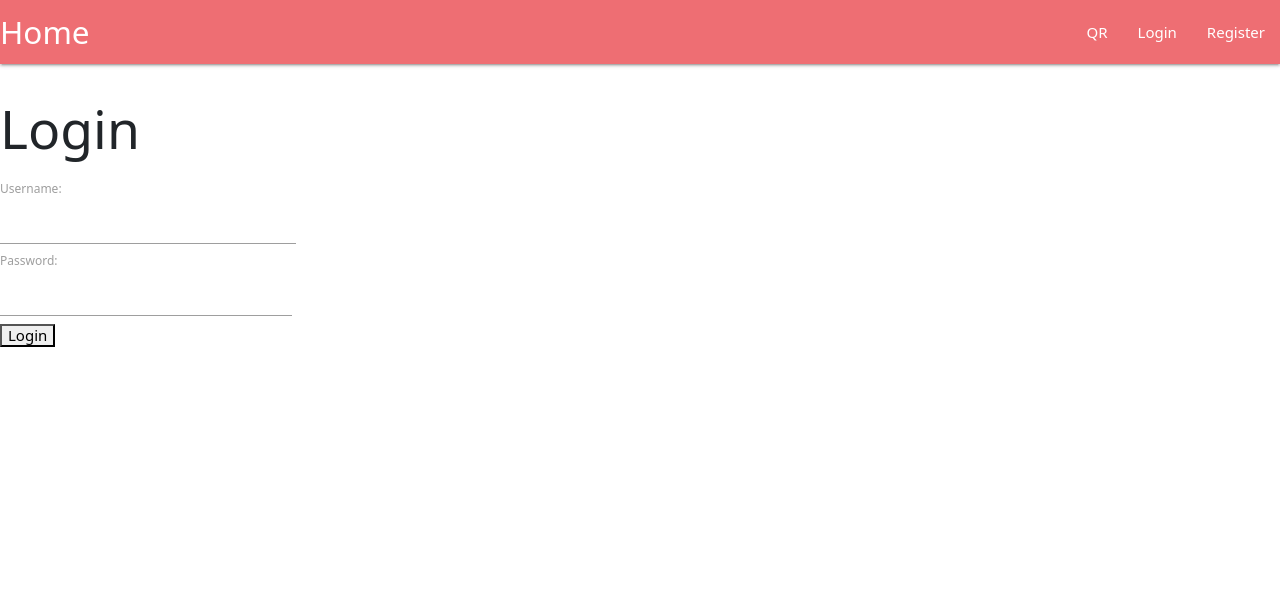
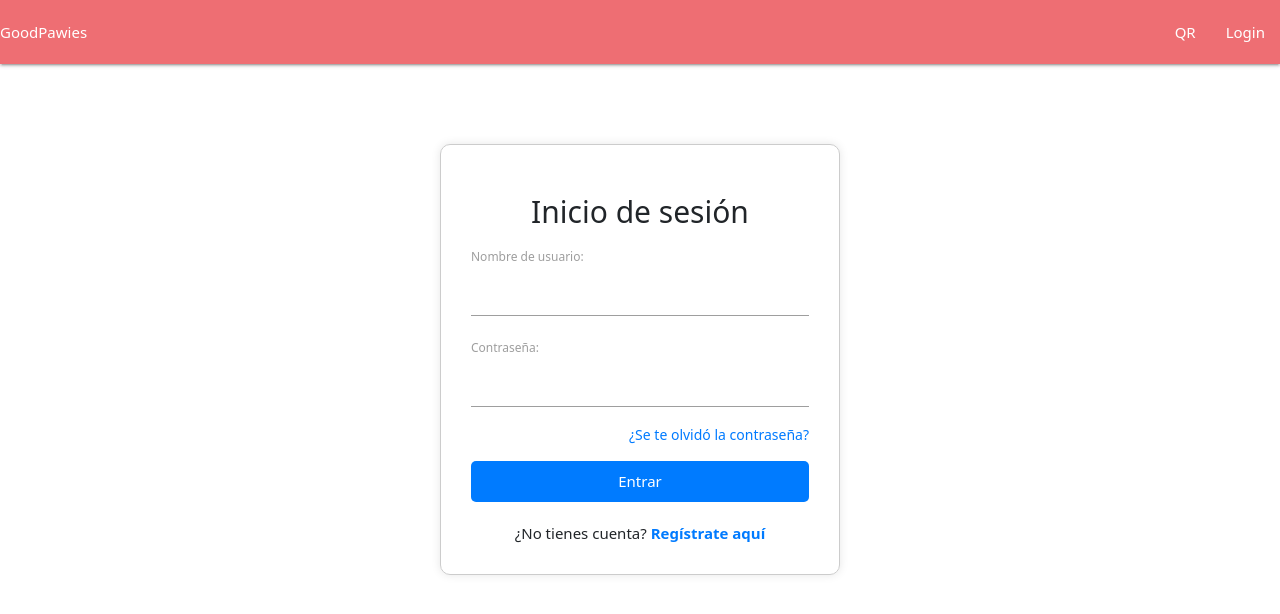
Before and after one commit to Karen02213/goodpawiesUI, a React (Create React App) app in the folder client/: page /login in a window 1280 px wide. Shown: the top 614 px of the page. Built offline with nearby package versions, Linux system fonts and the light colour scheme.

Commit message:
add login and register user

```diff
--- a/client/src/App.js
+++ b/client/src/App.js
@@ -3,8 +3,8 @@ import { useRef } from 'react';
 import { BrowserRouter as Router, Routes, Route, Link } from 'react-router-dom';
 import HomePage from './pages/HomePage';
 import QrPage from './pages/QrPage';
-import LoginPage from './pages/LoginPage';
-import RegisterPage from './pages/RegisterPage';
+import LoginPage from './pages/login/LoginPage';
+import RegisterPage from './pages/register/RegisterPage';
 
 function App() {
   return (
@@ -12,11 +12,10 @@ function App() {
       <div>
         <nav>
           <div className="nav-wrapper">
-            <Link className="brand-logo" to="/">Home</Link>
+            <Link to="/">GoodPawies</Link>
             <ul id="nav-mobile" className="right hide-on-med-and-down">
-              <li><Link to="/qr">QR</Link></li>
+              <li><Link to="/QrPage">QR</Link></li>
               <li><Link to="/login">Login</Link></li>
-              <li><Link to="/register">Register</Link></li>
             </ul>
           </div>
         </nav>
@@ -24,7 +23,7 @@ function App() {
           <Route path="/" element={<HomePage />} />
           <Route path="/qr" element={<QrPage />} />
           <Route path="/login" element={<LoginPage />} />
-          <Route path="/register" element={<RegisterPage />} />
+          <Route path="/registrarse" element={<RegisterPage />} />
         </Routes>
       </div>
     </Router>
--- a/client/src/pages/LoginPage.js
+++ /dev/null
@@ -1,18 +0,0 @@
-function LoginPage() {
-  return (
-    <div>
-      <h2>Login</h2>
-      <form>
-        <div>
-          <label>Username: <input name="username" /></label>
-        </div>
-        <div>
-          <label>Password: <input name="password" type="password" /></label>
-        </div>
-        <button type="submit">Login</button>
-      </form>
-    </div>
-  );
-}
-
-export default LoginPage;
--- /dev/null
+++ b/client/src/pages/login/LoginPage.js
@@ -0,0 +1,100 @@
+import React, { useState } from 'react';
+import {  BrowserRouter as Router , Routes, Route, Link, useNavigate } from 'react-router-dom';
+
+function LoginPage() {
+  const [form, setForm] = useState({ username: '', password: '' });
+  const navigate = useNavigate();
+
+  const handleChange = (e) => {
+    setForm({ ...form, [e.target.name]: e.target.value });
+  };
+
+  const handleSubmit = (e) => {
+    e.preventDefault();
+
+    if (form.username === '' || form.password === '') {
+      alert('Por favor, completa todos los campos');
+      return;
+    }
+
+    alert('Inicio de sesión exitoso');
+    navigate('/');
+  };
+
+  return (
+    <div style={{
+      width: '90%',
+      maxWidth: '400px',
+      margin: '80px auto',
+      padding: '30px',
+      border: '1px solid #ccc',
+      borderRadius: '10px',
+      boxShadow: '0 0 10px rgba(0,0,0,0.1)'
+    }}>
+      <h1 style={{ textAlign: 'center', marginBottom: '20px' }}>Inicio de sesión</h1>
+
+      <form onSubmit={handleSubmit}>
+        <div style={{ marginBottom: '15px' }}>
+          <label style={{ display: 'block', marginBottom: '5px' }}>Nombre de usuario:</label>
+          <input
+            name="username"
+            type="text"
+            value={form.username}
+            onChange={handleChange}
+            style={{
+              width: '100%',
+              padding: '10px',
+              fontSize: '1rem',
+              boxSizing: 'border-box'
+            }}
+          />
+        </div>
+
+        <div style={{ marginBottom: '15px' }}>
+          <label style={{ display: 'block', marginBottom: '5px' }}>Contraseña:</label>
+          <input
+            name="password"
+            type="password"
+            value={form.password}
+            onChange={handleChange}
+            style={{
+              width: '100%',
+              padding: '10px',
+              fontSize: '1rem',
+              boxSizing: 'border-box'
+            }}
+          />
+          <div style={{ textAlign: 'right', marginTop: '8px' }}>
+            <Link to="" style={{ fontSize: '14px', color: '#007bff' }}>
+              ¿Se te olvidó la contraseña?
+            </Link>
+          </div>
+        </div>
+
+        <button
+          type="submit"
+          style={{
+            width: '100%',
+            padding: '12px',
+            backgroundColor: '#007bff',
+            color: '#fff',
+            fontSize: '1rem',
+            border: 'none',
+            borderRadius: '5px',
+            cursor: 'pointer'
+          }}
+        >
+          Entrar
+        </button>
+      </form>
+      <div style={{ textAlign: 'center', marginTop: '20px' }}>
+        <span>¿No tienes cuenta? </span>
+        <Link to="/registrarse" style={{ color: '#007bff', fontWeight: 'bold' }}>
+            Regístrate aquí
+        </Link>
+      </div>
+    </div>
+  );
+}
+
+export default LoginPage;
--- /dev/null
+++ b/client/src/pages/register/RegisterPage.js
@@ -0,0 +1,90 @@
+import { useState } from "react";
+
+function RegisterPage() {
+  const [step, setStep] = useState(1);
+  const [userData, setUserData] = useState({
+    username: "",
+    email: "",
+    password: ""
+  });
+
+  const [petData, setPetData] = useState({
+    name: "",
+    species: "",
+    age: ""
+  });
+
+  const handleUserChange = (e) => {
+    setUserData({ ...userData, [e.target.name]: e.target.value });
+  };
+
+  const handlePetChange = (e) => {
+    setPetData({ ...petData, [e.target.name]: e.target.value });
+  };
+
+  const handleUserSubmit = (e) => {
+    e.preventDefault();
+    // Aquí puedes guardar el usuario (llamar API, etc)
+    console.log("Usuario registrado:", userData);
+    setStep(2);
+  };
+
+  const handlePetSubmit = (e) => {
+    e.preventDefault();
+    // Aquí puedes guardar la mascota (llamar API, etc)
+    console.log("Mascota registrada:", petData);
+    alert("¡Usuario y mascota registrados con éxito!");
+  };
+
+  return (
+    <div style={{ maxWidth: 400, margin: "50px auto", padding: 20, border: "1px solid #ccc", borderRadius: 10 }}>
+      {step === 1 && (
+        <form onSubmit={handleUserSubmit}>
+          <h1>Registro de Usuario</h1>
+          <div>
+            <label>Apellido:</label>
+            <input type="text" name="username" value={userData.username} onChange={handleUserChange} required />
+          </div>
+          <div>
+            <label>Nombre:</label>
+            <input type="text" name="username" value={userData.username} onChange={handleUserChange} required />
+          </div>
+          <div>
+            <label>Telefono:</label>
+            <input type="text" name="username" value={userData.username} onChange={handleUserChange} required />
+          </div>
+          <div>
+            <label>Email:</label>
+            <input type="email" name="email" value={userData.email} onChange={handleUserChange} required />
+          </div>
+          <div>
+            <label>Contraseña:</label>
+            <input type="password" name="password" value={userData.password} onChange={handleUserChange} required />
+          </div>
+          <button type="submit">Siguiente</button>
+        </form>
+      )}
+
+      {step === 2 && (
+        <form onSubmit={handlePetSubmit}>
+          <h2>Registro de Mascota</h2>
+          <div>
+            <label>Nombre de la mascota:</label>
+            <input type="text" name="name" value={petData.name} onChange={handlePetChange} required />
+          </div>
+          <div>
+            <label>Especie:</label>
+            <input type="text" name="species" value={petData.species} onChange={handlePetChange} required />
+          </div>
+          <div>
+            <label>Edad:</label>
+            <input type="number" name="age" value={petData.age} onChange={handlePetChange} required />
+          </div>
+          <button type="submit">Registrar</button>
+        </form>
+      )}
+    </div>
+  );
+}
+
+export default RegisterPage;
```
Also changed, not shown: client/src/pages/register/RegisterPetPage.js (renamed from client/src/pages/RegisterPage.js).
